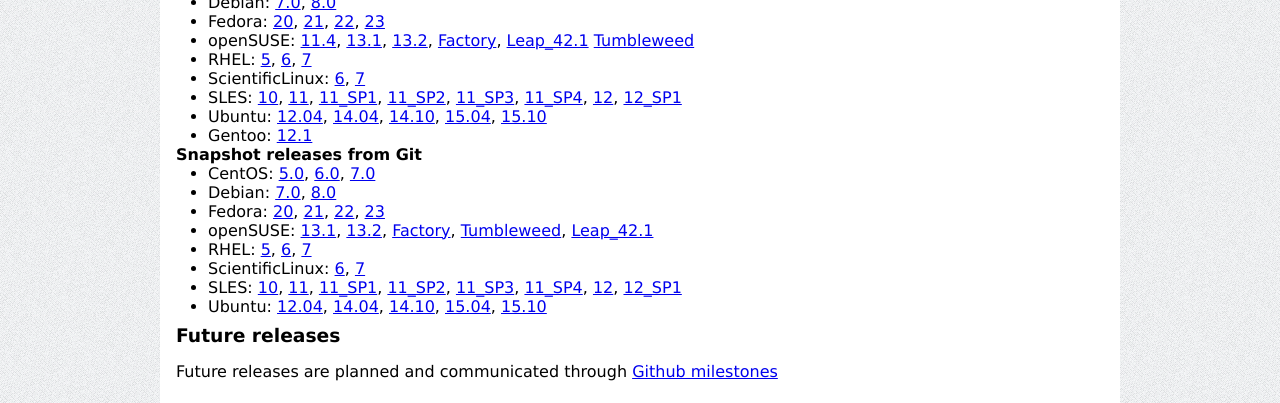
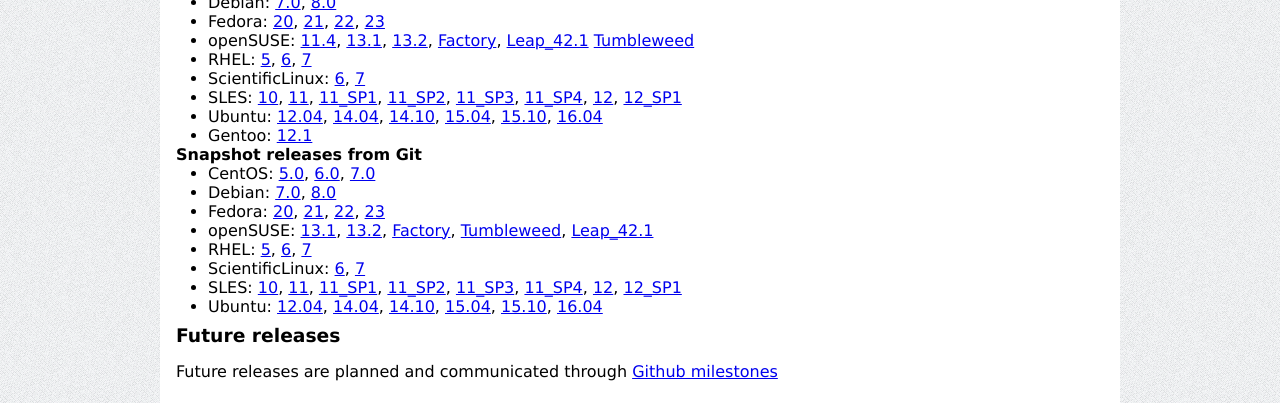
Before and after one commit to rear/rear.github.com, a Jekyll site: the page built from download/index.md, in a window 1280 px wide. Shown: the part 909-1312 px from the top of the page. Built offline with Jekyll 4.4.1, drawn with Linux system fonts in a browser that asks for light colours; comment, search, counter and statistics services are not loaded.

Commit message:
update download page with new location for ubuntu/debian

```diff
--- a/download/index.md
+++ b/download/index.md
@@ -56,8 +56,8 @@
     [6.0](http://download.opensuse.org/repositories/Archiving:/Backup:/Rear/CentOS_CentOS-6/),
     [7.0](http://download.opensuse.org/repositories/Archiving:/Backup:/Rear/CentOS_7/)
  * Debian:
-    [7.0](http://download.opensuse.org/repositories/Archiving:/Backup:/Rear/Debian_7.0/all/),
-    [8.0](http://download.opensuse.org/repositories/Archiving:/Backup:/Rear/Debian_8.0/all/)
+    [7.0](http://download.opensuse.org/repositories/Archiving:/Backup:/Rear/Debian_7.0/),
+    [8.0](http://download.opensuse.org/repositories/Archiving:/Backup:/Rear/Debian_8.0/)
  * Fedora:
     [20](http://download.opensuse.org/repositories/Archiving:/Backup:/Rear/Fedora_20/),
     [21](http://download.opensuse.org/repositories/Archiving:/Backup:/Rear/Fedora_21/),
@@ -87,11 +87,12 @@
     [12](http://download.opensuse.org/repositories/Archiving:/Backup:/Rear/SLE_12/),
     [12_SP1](http://download.opensuse.org/repositories/Archiving:/Backup:/Rear/SLE_12_SP1/)
  * Ubuntu:
-    [12.04](http://download.opensuse.org/repositories/Archiving:/Backup:/Rear/xUbuntu_12.04/all/),
-    [14.04](http://download.opensuse.org/repositories/Archiving:/Backup:/Rear/xUbuntu_14.04/all/),
-    [14.10](http://download.opensuse.org/repositories/Archiving:/Backup:/Rear/xUbuntu_14.10/all/),
-    [15.04](http://download.opensuse.org/repositories/Archiving:/Backup:/Rear/xUbuntu_15.04/all/),
-    [15.10](http://download.opensuse.org/repositories/Archiving:/Backup:/Rear/xUbuntu_15.10/all/)
+    [12.04](http://download.opensuse.org/repositories/Archiving:/Backup:/Rear/xUbuntu_12.04/),
+    [14.04](http://download.opensuse.org/repositories/Archiving:/Backup:/Rear/xUbuntu_14.04/),
+    [14.10](http://download.opensuse.org/repositories/Archiving:/Backup:/Rear/xUbuntu_14.10/),
+    [15.04](http://download.opensuse.org/repositories/Archiving:/Backup:/Rear/xUbuntu_15.04/),
+    [15.10](http://download.opensuse.org/repositories/Archiving:/Backup:/Rear/xUbuntu_15.10/),
+    [16.04](http://download.opensuse.org/repositories/Archiving:/Backup:/Rear/xUbuntu_16.04/)
  * Gentoo:
     [12.1](https://packages.gentoo.org/package/app-backup/rear)
 
@@ -102,8 +103,8 @@
     [6.0](http://download.opensuse.org/repositories/Archiving:/Backup:/Rear:/Snapshot/CentOS_CentOS-6/),
     [7.0](http://download.opensuse.org/repositories/Archiving:/Backup:/Rear:/Snapshot/CentOS_7/)
  * Debian:
-    [7.0](http://download.opensuse.org/repositories/Archiving:/Backup:/Rear:/Snapshot/Debian_7.0/all/),
-    [8.0](http://download.opensuse.org/repositories/Archiving:/Backup:/Rear:/Snapshot/Debian_8.0/all/)
+    [7.0](http://download.opensuse.org/repositories/Archiving:/Backup:/Rear:/Snapshot/Debian_7.0/amd64/),
+    [8.0](http://download.opensuse.org/repositories/Archiving:/Backup:/Rear:/Snapshot/Debian_8.0/amd64/)
  * Fedora:
     [20](http://download.opensuse.org/repositories/Archiving:/Backup:/Rear:/Snapshot/Fedora_20/),
     [21](http://download.opensuse.org/repositories/Archiving:/Backup:/Rear:/Snapshot/Fedora_21/),
@@ -132,11 +133,12 @@
     [12](http://download.opensuse.org/repositories/Archiving:/Backup:/Rear:/Snapshot/SLE_12/),
     [12_SP1](http://download.opensuse.org/repositories/Archiving:/Backup:/Rear:/Snapshot/SLE_12_SP1/)
  * Ubuntu:
-    [12.04](http://download.opensuse.org/repositories/Archiving:/Backup:/Rear:/Snapshot/xUbuntu_12.04/all/),
-    [14.04](http://download.opensuse.org/repositories/Archiving:/Backup:/Rear:/Snapshot/xUbuntu_14.04/all/),
-    [14.10](http://download.opensuse.org/repositories/Archiving:/Backup:/Rear:/Snapshot/xUbuntu_14.10/all/),
-    [15.04](http://download.opensuse.org/repositories/Archiving:/Backup:/Rear:/Snapshot/xUbuntu_15.04/all/),
-    [15.10](http://download.opensuse.org/repositories/Archiving:/Backup:/Rear:/Snapshot/xUbuntu_15.10/all/)
+    [12.04](http://download.opensuse.org/repositories/Archiving:/Backup:/Rear:/Snapshot/xUbuntu_12.04/amd64/),
+    [14.04](http://download.opensuse.org/repositories/Archiving:/Backup:/Rear:/Snapshot/xUbuntu_14.04/amd64/),
+    [14.10](http://download.opensuse.org/repositories/Archiving:/Backup:/Rear:/Snapshot/xUbuntu_14.10/amd64/),
+    [15.04](http://download.opensuse.org/repositories/Archiving:/Backup:/Rear:/Snapshot/xUbuntu_15.04/amd64/),
+    [15.10](http://download.opensuse.org/repositories/Archiving:/Backup:/Rear:/Snapshot/xUbuntu_15.10/amd64/),
+    [16.04](http://download.opensuse.org/repositories/Archiving:/Backup:/Rear:/Snapshot/xUbuntu_16.04/amd64/)
 
 
 ### Future releases
```
Also changed, not shown: development/index.md (+1 -1 lines).
